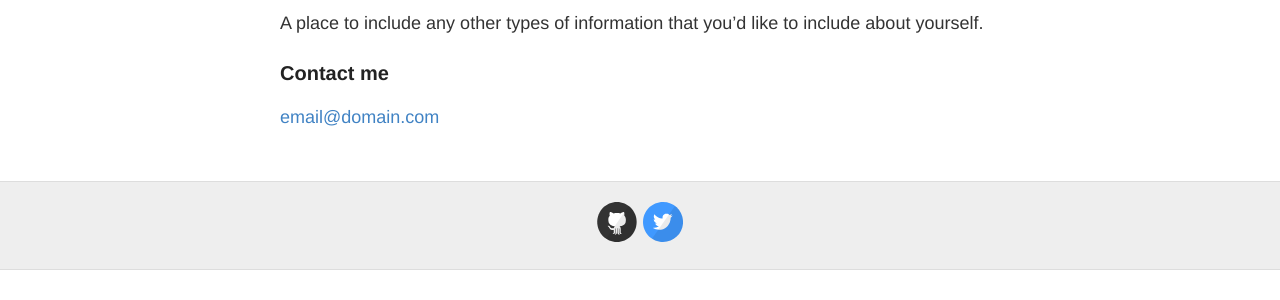
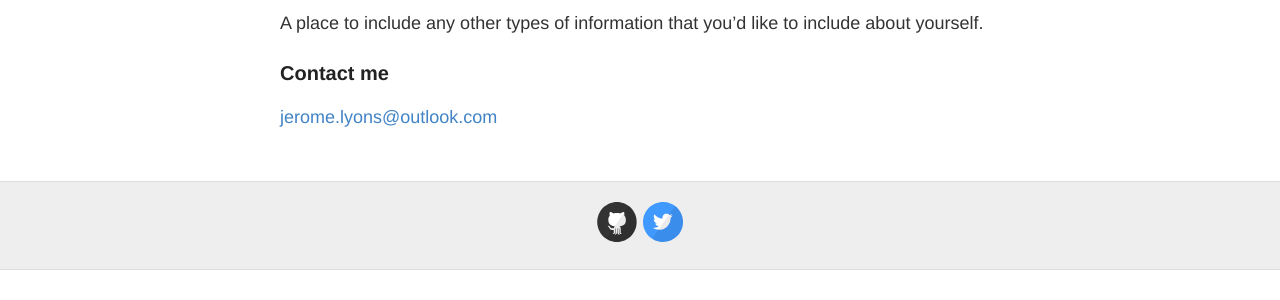
Before and after one commit to UncleArtie/UncleArtie.github.io, a Jekyll site: the page built from about.md, in a window 1280 px wide. Shown: the part 310-610 px from the top of the page. Built offline with Jekyll 4.4.1, drawn with Linux system fonts in a browser that asks for light colours.

Commit message:
updated email address

```diff
--- a/about.md
+++ b/about.md
@@ -12,4 +12,4 @@ A place to include any other types of information that you'd like to include abo
 
 ### Contact me
 
-[email@domain.com](mailto:jerome.lyons@outlook.com)
+[jerome.lyons@outlook.com](mailto:jerome.lyons@outlook.com)
```
